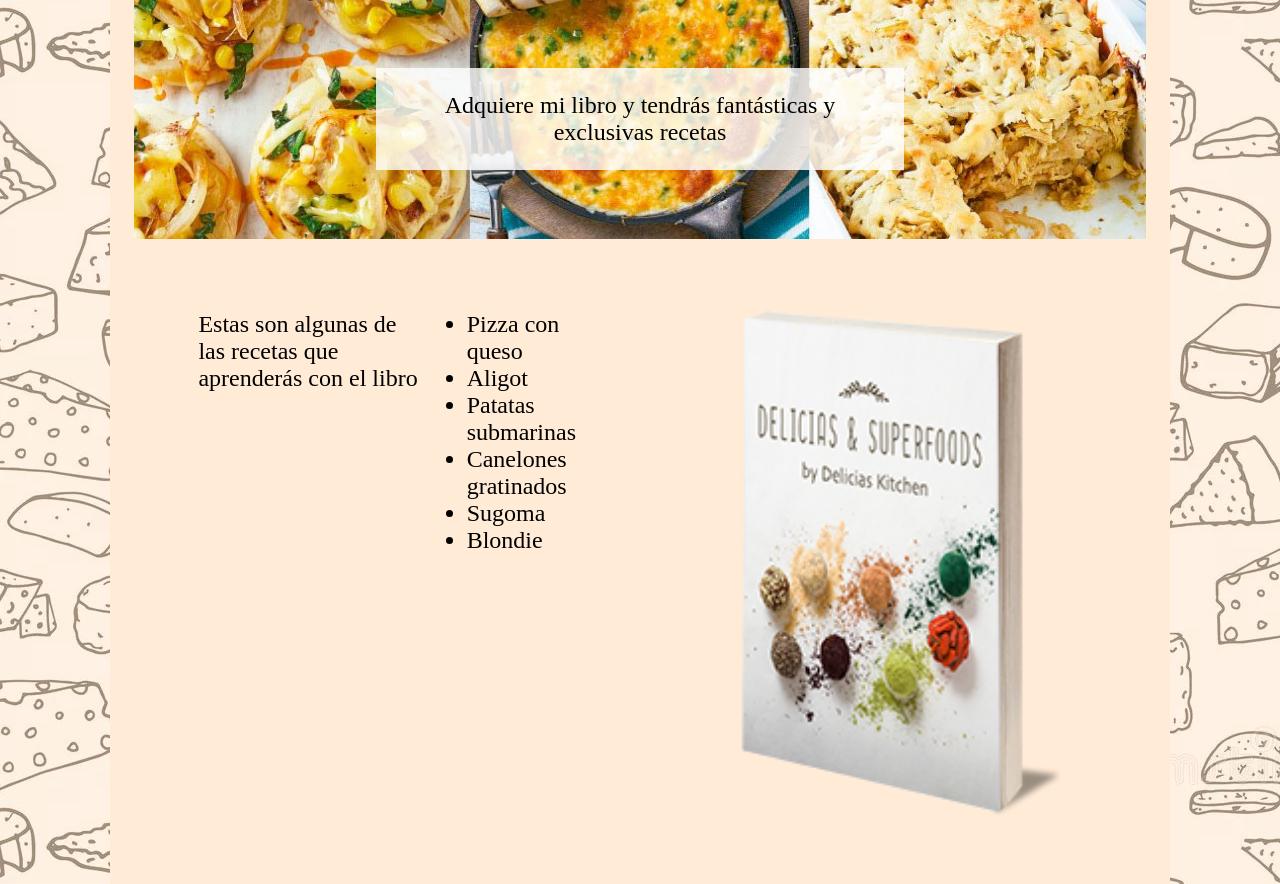
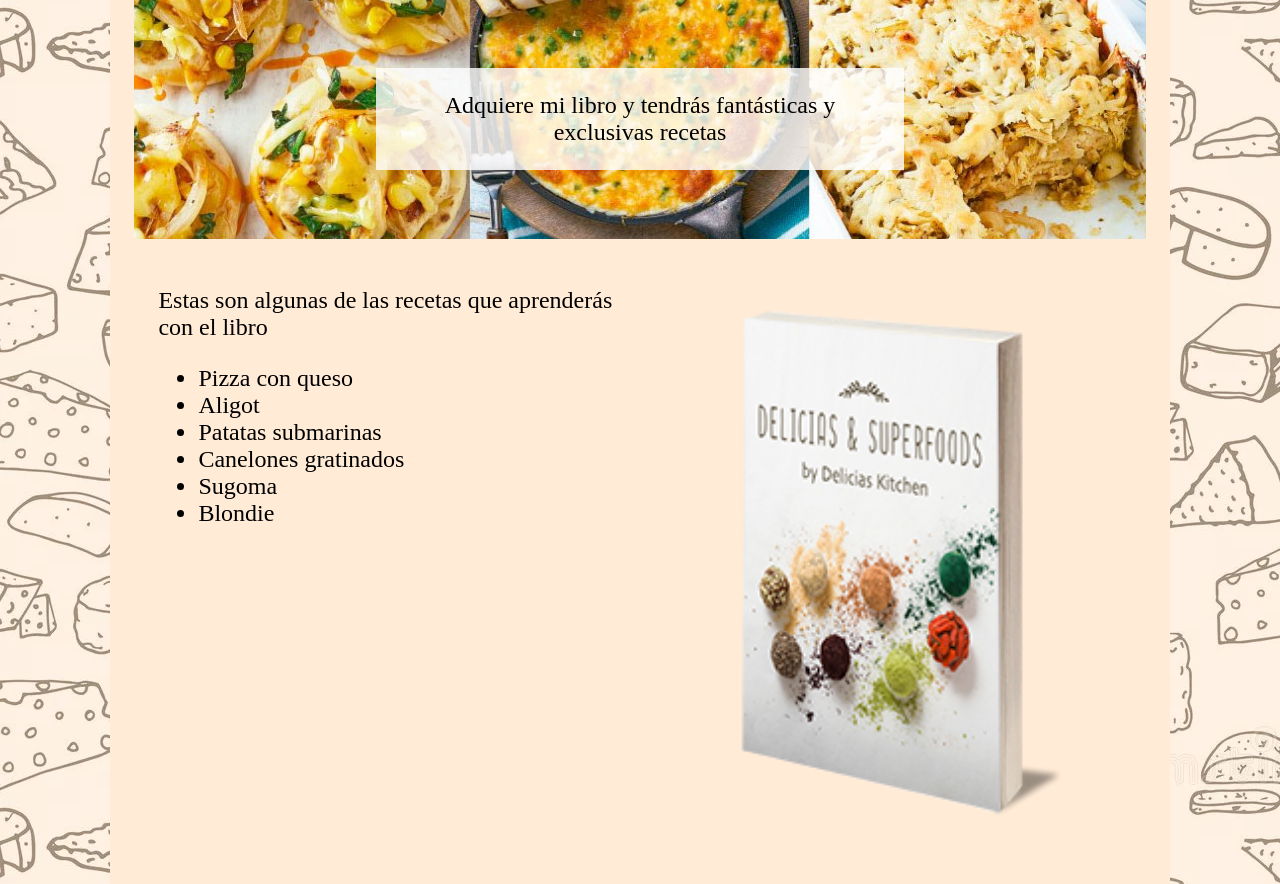
Before and after one commit to FranciscoMejias/M04Pages, a PHP site: page /cursos/curso.html in a window 1280 px wide. Shown: the part 445-1329 px from the top of the page. Run offline with PHP 8.4, Linux system fonts and the light colour scheme.

Commit message:
We need more Cheese

```diff
--- a/Mejias_Francisco_DAMr/css/curso.css
+++ b/Mejias_Francisco_DAMr/css/curso.css
@@ -34,3 +34,7 @@ main section article:nth-of-type(2), main section article:last-of-type {
     box-sizing: border-box;
     padding: 1em;
 }
+
+main section article:nth-of-type(2) {
+
+}
--- a/Mejias_Francisco_DAMr/cursos/curso.html
+++ b/Mejias_Francisco_DAMr/cursos/curso.html
@@ -40,7 +40,6 @@ APELLIDOS: Mejias Brioso
                 </div>
             </article>
             <article>
-                <figure>
                 <p>Estas son algunas de las recetas que aprenderás con el libro</p>
                 <ul>
                     <li>Pizza con queso</li>
@@ -50,7 +49,6 @@ APELLIDOS: Mejias Brioso
                     <li>Sugoma</li>
                     <li>Blondie</li>
                 </ul>
-                </figure>
             </article>
             <article>
                 <figure>
```
Lines whose indentation alone changed are shown as unchanged.
